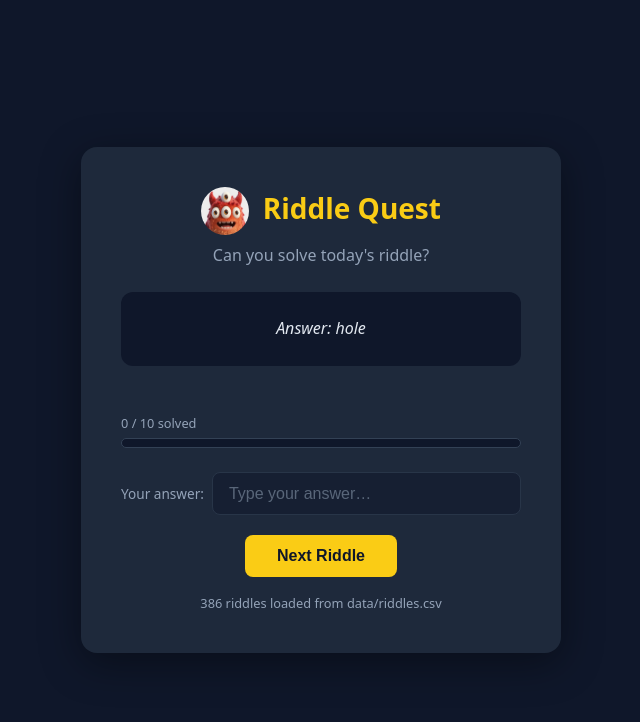
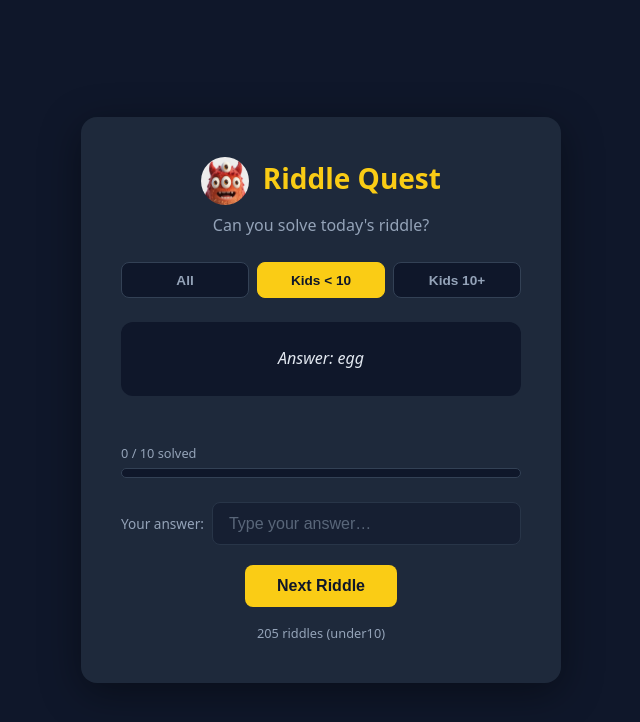
Before and after one commit to fred-terzi/riddle-quest, a plain HTML site: page index.html in a window 1280 px wide. Both pictures are taken after a click on the button "Check Answer". Shown: the whole page, without its empty margins (319-959 px from the left). Drawn offline with Linux system fonts and the light colour scheme.

Commit message:
Wire UI to age-grouped riddles: add All / Kids<10 / Kids 10+ selector, load from riddles-categorized.json

```diff
--- a/index.html
+++ b/index.html
@@ -131,12 +131,43 @@
       transition: width .3s ease;
     }
     .progress-wrap.complete .progress-fill { background: linear-gradient(90deg, #22c55e, #4ade80); }
+    /* ── Age group selector ── */
+    .age-select {
+      display: flex;
+      gap: .5rem;
+      margin-bottom: 1.5rem;
+    }
+    .age-btn {
+      flex: 1;
+      background: var(--bg);
+      border: 1px solid #334155;
+      border-radius: 8px;
+      padding: .6rem .5rem;
+      color: var(--muted);
+      font-size: .85rem;
+      font-weight: 600;
+      cursor: pointer;
+      transition: all .15s;
+    }
+    .age-btn:hover { border-color: var(--accent); color: var(--text); }
+    .age-btn.active {
+      background: var(--accent);
+      color: var(--bg);
+      border-color: var(--accent);
+    }
   </style>
 </head>
 <body>
   <main class="card">
     <h1><img src="assets/ridley_portrait.png" alt="Riddle Monster" width="48" height="48" style="border-radius:50%;vertical-align:middle;margin-right:.4rem;" /> Riddle Quest</h1>
     <p>Can you solve today's riddle?</p>
+
+    <div class="age-select" id="ageSelect">
+      <button class="age-btn" data-age="all">All</button>
+      <button class="age-btn active" data-age="under10">Kids &lt; 10</button>
+      <button class="age-btn" data-age="over10">Kids 10+</button>
+    </div>
+
     <div class="riddle" id="riddle">Loading riddles…</div>
     <div class="feedback" id="feedback"></div>
     <div class="progress-wrap" id="progressWrap">
@@ -147,7 +178,7 @@
       <label for="answerInput">Your answer:</label>
       <input type="text" id="answerInput" placeholder="Type your answer…" autocomplete="off" disabled />
     </div>
-    <button id="nextBtn" disabled>Reveal Answer</button>
+    <button id="nextBtn" disabled>Check Answer</button>
     <p class="count" id="count"></p>
   </main>
 
@@ -157,15 +188,19 @@
     const input = document.getElementById("answerInput");
     const countEl = document.getElementById("count");
     const feedbackEl = document.getElementById("feedback");
+    const ageSelect = document.getElementById("ageSelect");
+
+    let allRiddles = { under10: [], over10: [] };
     let riddles = [];
     let i = 0;
     let revealed = false;
+    let currentAge = "under10";
 
-    // ---------- Progress (GUI only — no correctness check yet) ----------
-    const GOAL = 10;      // riddles answered to complete the level
-    let solved = 0;       // how many the user has solved correctly
-    let wasCorrect = false; // whether the current riddle was answered correctly
-    let complete = false; // level finished state
+    // ---------- Progress ----------
+    const GOAL = 10;
+    let solved = 0;
+    let wasCorrect = false;
+    let complete = false;
     const progressWrap = document.getElementById("progressWrap");
     const progressLabel = document.getElementById("progressLabel");
     const progressFill = document.getElementById("progressFill");
@@ -191,13 +226,12 @@
       complete = false;
       solved = 0;
       i = 0;
-      shuffleDeck(); // fresh random order for the new round
+      shuffleDeck();
       progressWrap.classList.remove("complete");
       updateProgress();
       render();
     }
 
-    // Fisher-Yates shuffle — randomizes the order of the riddle deck in place
     function shuffleDeck() {
       for (let n = riddles.length - 1; n > 0; n--) {
         const m = Math.floor(Math.random() * (n + 1));
@@ -205,51 +239,48 @@
       }
     }
 
-    // ---------- CSV parser (RFC 4180: quoted fields, commas inside quotes) ----------
-    function parseCSV(text) {
-      const rows = [];
-      let row = [], field = "", inQuotes = false;
-      for (let idx = 0; idx < text.length; idx++) {
-        const c = text[idx];
-        if (inQuotes) {
-          if (c === '"') {
-            if (text[idx + 1] === '"') { field += '"'; idx++; }
-            else inQuotes = false;
-          } else field += c;
-        } else if (c === '"') {
-          inQuotes = true;
-        } else if (c === ',') {
-          row.push(field); field = "";
-        } else if (c === '\n' || c === '\r') {
-          if (c === '\r' && text[idx + 1] === '\n') idx++;
-          row.push(field); field = "";
-          rows.push(row); row = [];
-        } else {
-          field += c;
-        }
+    // ---------- Age group selector ----------
+    function selectAge(age) {
+      currentAge = age;
+      // Update active button
+      ageSelect.querySelectorAll(".age-btn").forEach(b => {
+        b.classList.toggle("active", b.dataset.age === age);
+      });
+      // Build the deck for this age
+      if (age === "all") {
+        riddles = allRiddles.under10.concat(allRiddles.over10);
+      } else {
+        riddles = allRiddles[age];
       }
-      if (field !== "" || row.length) { row.push(field); rows.push(row); }
-      return rows;
+      // Reset game state
+      complete = false;
+      solved = 0;
+      i = 0;
+      wasCorrect = false;
+      progressWrap.classList.remove("complete");
+      countEl.textContent = riddles.length + " riddles (" + age + ")";
+      shuffleDeck();
+      updateProgress();
+      render();
     }
 
-    // CSV text -> array of { q, a }, matched by header name with index fallback
-    function toRiddles(text) {
-      const rows = parseCSV(text);
-      if (!rows.length) return [];
-      const header = rows[0].map(h => h.trim().toLowerCase());
-      const qi = header.indexOf("questions") >= 0 ? header.indexOf("questions") : 0;
-      const ai = header.indexOf("answers") >= 0 ? header.indexOf("answers") : 1;
-      return rows.slice(1)
-        .map(r => ({ q: (r[qi] || "").trim(), a: (r[ai] || "").trim() }))
-        .filter(r => r.q && r.a);
-    }
+    ageSelect.addEventListener("click", (e) => {
+      const btn = e.target.closest(".age-btn");
+      if (btn) selectAge(btn.dataset.age);
+    });
 
     // ---------- Load ----------
     async function loadRiddles() {
       if (location.protocol === "file:") throw new Error("FILE_PROTOCOL");
-      const res = await fetch("data/riddles.csv", { cache: "no-cache" });
+      const res = await fetch("data/riddles-categorized.json", { cache: "no-cache" });
       if (!res.ok) throw new Error("HTTP " + res.status);
-      return toRiddles(await res.text());
+      const data = await res.json();
+      // Normalize: ensure each entry has q and a
+      const normalize = (arr) => arr.map(r => ({ q: r.q, a: r.a })).filter(r => r.q && r.a);
+      return {
+        under10: normalize(data.under10 || []),
+        over10: normalize(data.over10 || [])
+      };
     }
 
     function render() {
@@ -307,7 +338,6 @@
     }
 
     // ---------- Button state machine ----------
-    // CHECK → (correct → NEXT | wrong → REVEAL) → NEXT → CHECK …
     btn.addEventListener("click", () => {
       if (!riddles.length) return;
       if (complete) { resetGame(); return; }
@@ -335,7 +365,7 @@
       }
     });
 
-    // Enter key in the input triggers the same logic as clicking the button
+    // Enter key
     input.addEventListener("keydown", (e) => {
       if (e.key === "Enter" && !input.disabled) {
         e.preventDefault();
@@ -343,19 +373,20 @@
       }
     });
 
+    // ---------- Init ----------
     loadRiddles()
-      .then(list => {
-        if (!list.length) { showFatal("The riddles file loaded but contained no valid riddles."); return; }
-        riddles = list;
-        shuffleDeck(); // start each level at a random riddle
-        countEl.textContent = list.length + " riddles loaded from data/riddles.csv";
-        render();
+      .then(data => {
+        allRiddles = data;
+        const total = allRiddles.under10.length + allRiddles.over10.length;
+        if (!total) { showFatal("The riddles file loaded but contained no valid riddles."); return; }
+        // Default to under10
+        selectAge("under10");
       })
       .catch(err => {
         if (err.message === "FILE_PROTOCOL") {
           showFatal("This page must be served over HTTP to read its data file.\n\nStart a local server in this folder, then reload:\n  python3 -m http.server 8000\n  → http://localhost:8000");
         } else {
-          showFatal("Could not load riddles.csv (" + err.message + ").");
+          showFatal("Could not load riddles-categorized.json (" + err.message + ").");
         }
       });
   </script>
```
Also changed, not shown: 1 other file.
